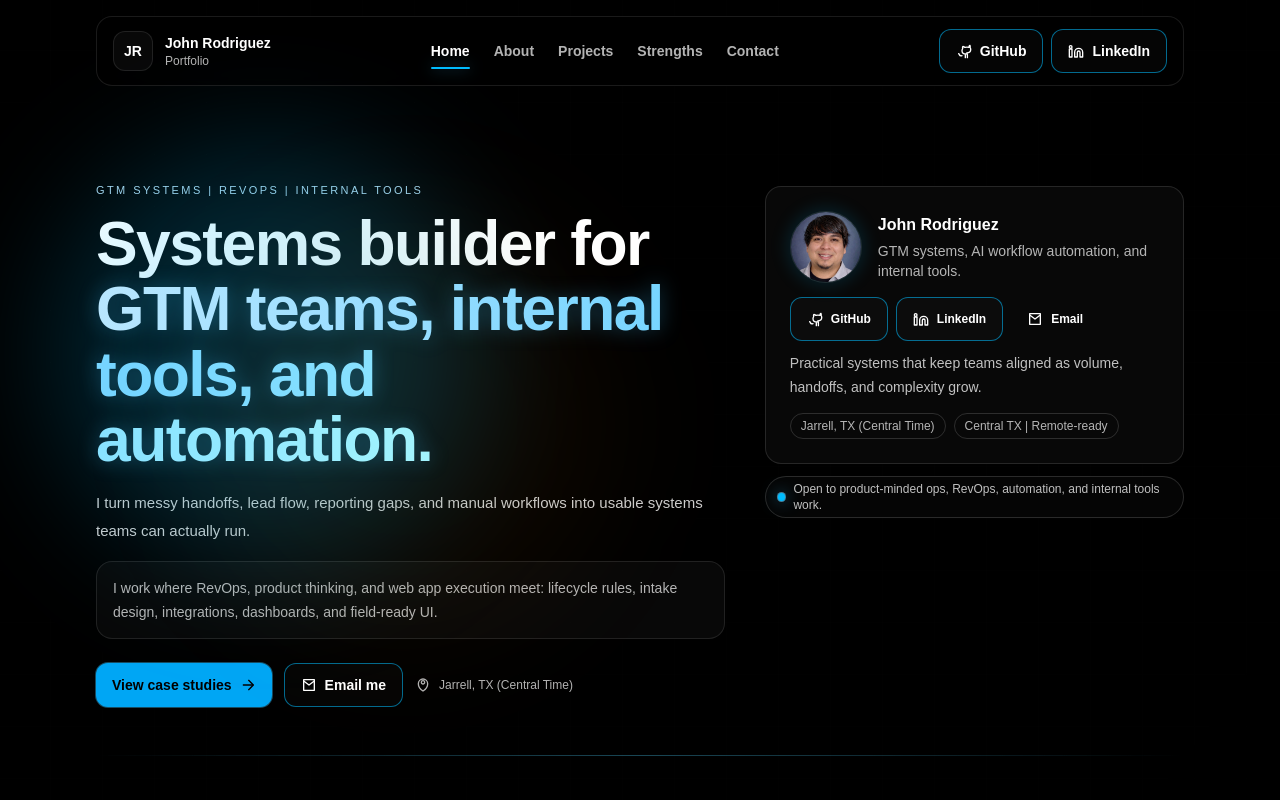
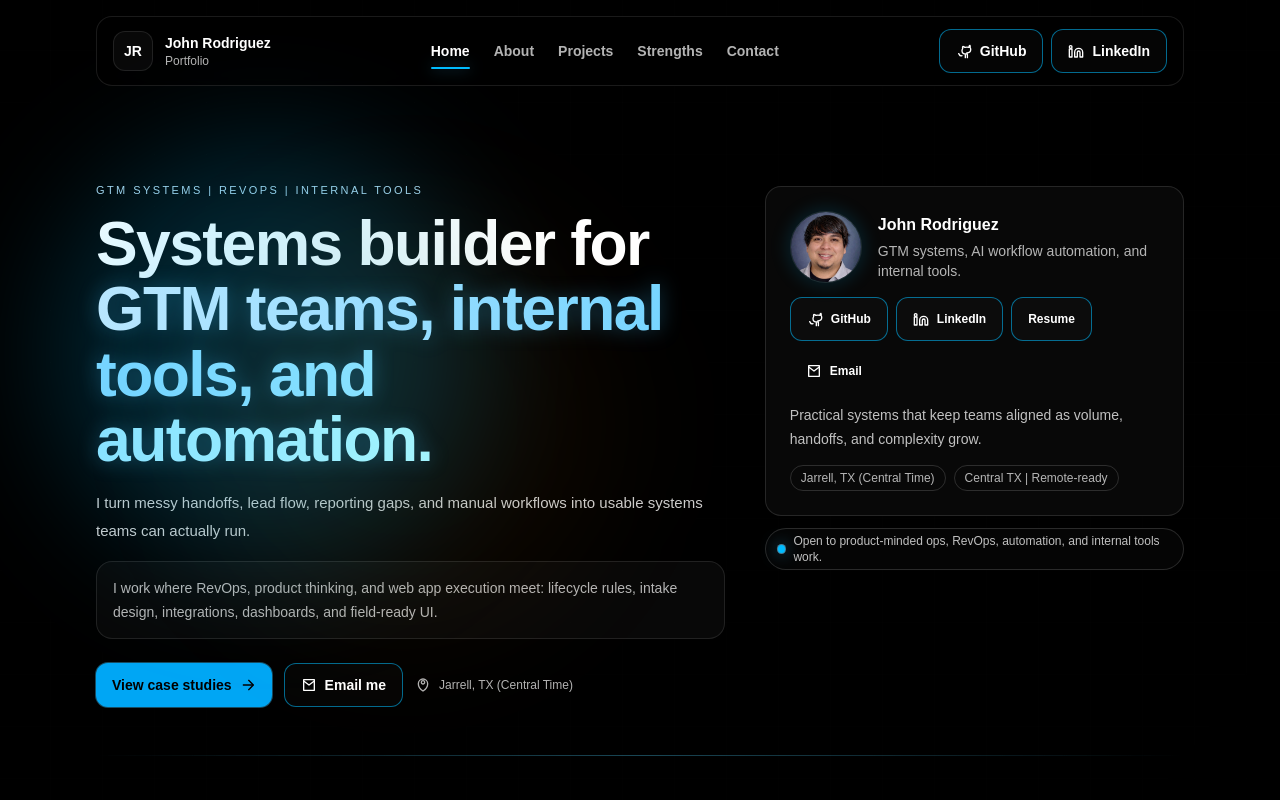
Before and after one commit to OS-DevSource/john-rodriguez-portfolio, a Next.js app: page / in a window 1280 px wide. Shown: the top 800 px of the page. Built offline with nearby package versions, Linux system fonts and the light colour scheme; no server answers; a web font is replaced by a local one.

Commit message:
chore: publish approved resume (#9)

```diff
--- a/src/components/portfolio-home.js
+++ b/src/components/portfolio-home.js
@@ -145,6 +145,13 @@ function ProfileSummary({ mailto, showHeroCtas = false, onViewProjects, variant
           className="h-9 border-sky-400/40 px-3 text-xs hover:border-sky-300/55"
         >
           <Icon name="linkedin" className="h-4 w-4" /> LinkedIn
+        </Button>
+        <Button
+          href={portfolioSite.resume}
+          variant="secondary"
+          className="h-9 border-sky-400/40 px-3 text-xs hover:border-sky-300/55"
+        >
+          Resume
         </Button>
         <Button
           href={mailto}
```
Also changed, not shown: src/lib/portfolio.js, 1 other file (tests, documents, lock files or other folders).
